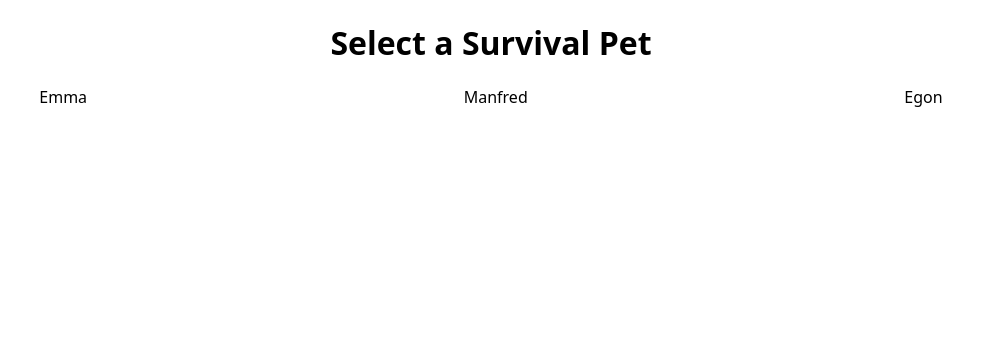
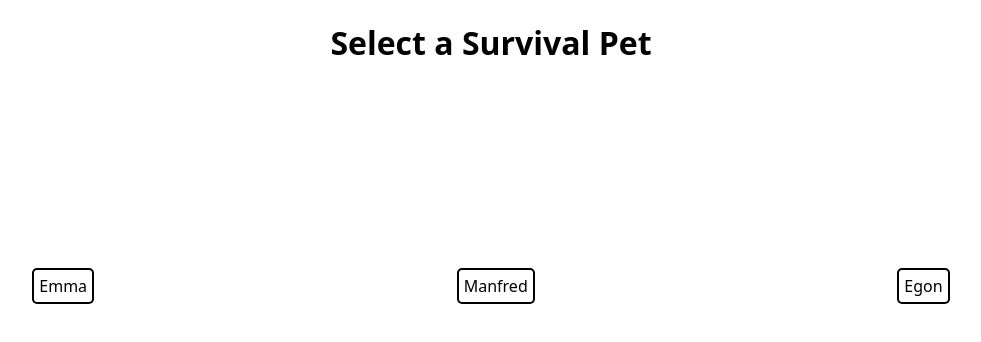
Before and after one commit to Braun-Johannes/Survival-Pets, a Next.js app: page / in a window 1280 px wide. Shown: the top 342 px of the page, without its empty margins (149-1130 px from the left). Built offline with nearby package versions, Linux system fonts and the light colour scheme.

Commit message:
pet list map and h1, first ticket

```diff
--- a/pages/index.js
+++ b/pages/index.js
@@ -6,13 +6,17 @@ export default function HomePage() {
       <div>
         <h1>Select a Survival Pet</h1>
       </div>
-      <section>
+      <div>
         <ul className="petList">
           {pets.map((pet) => {
-            return <li key={pet.id}>{pet.name}</li>;
+            return (
+              <li className="petListItem" key={pet.id}>
+                {pet.name}
+              </li>
+            );
           })}
         </ul>
-      </section>
+      </div>
     </>
   );
 }
--- a/styles.js
+++ b/styles.js
@@ -19,11 +19,19 @@ export default createGlobalStyle`
   .petList {
     display: flex;
     justify-content: space-around;
-
     list-style: none;
     padding: 0;
+    align-items: center;
     margin: 0;
-
+    height: 50vh;
   }
 
+  .petListItem {
+    border: 2px black solid;
+    border-radius: 5px;
+    padding: 5px;
+  }
+
+
+
 `;
```
